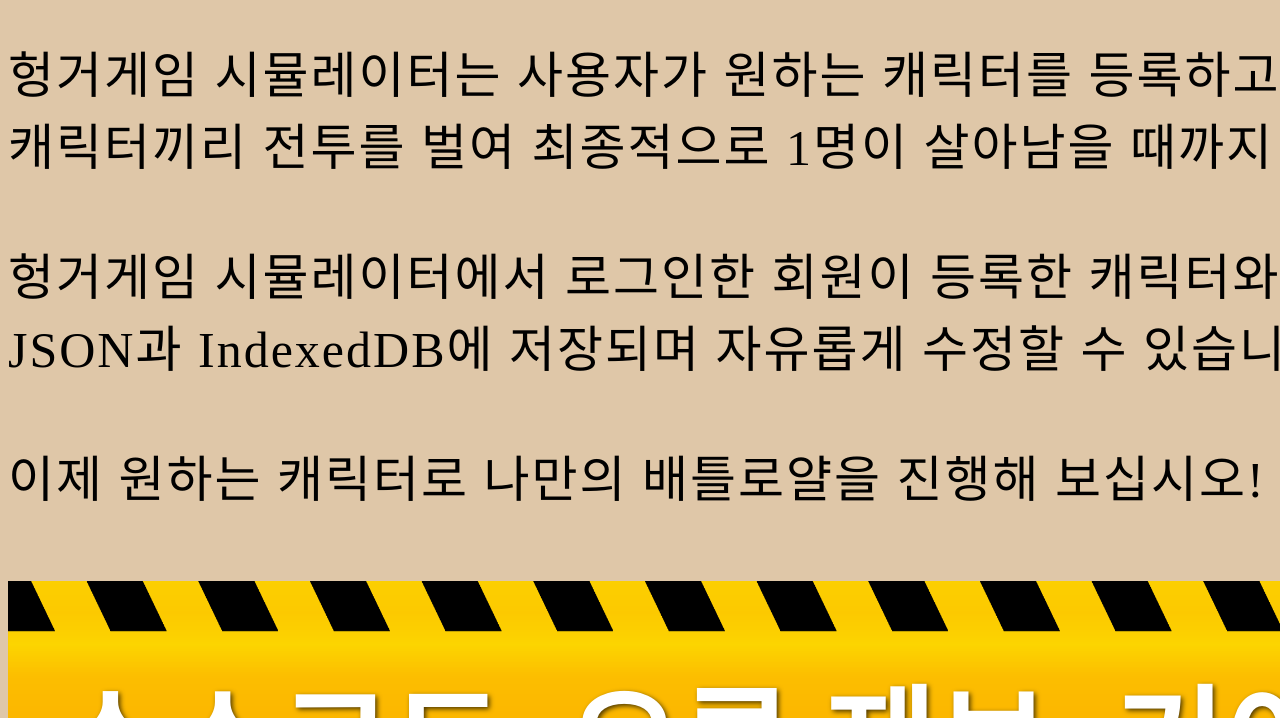
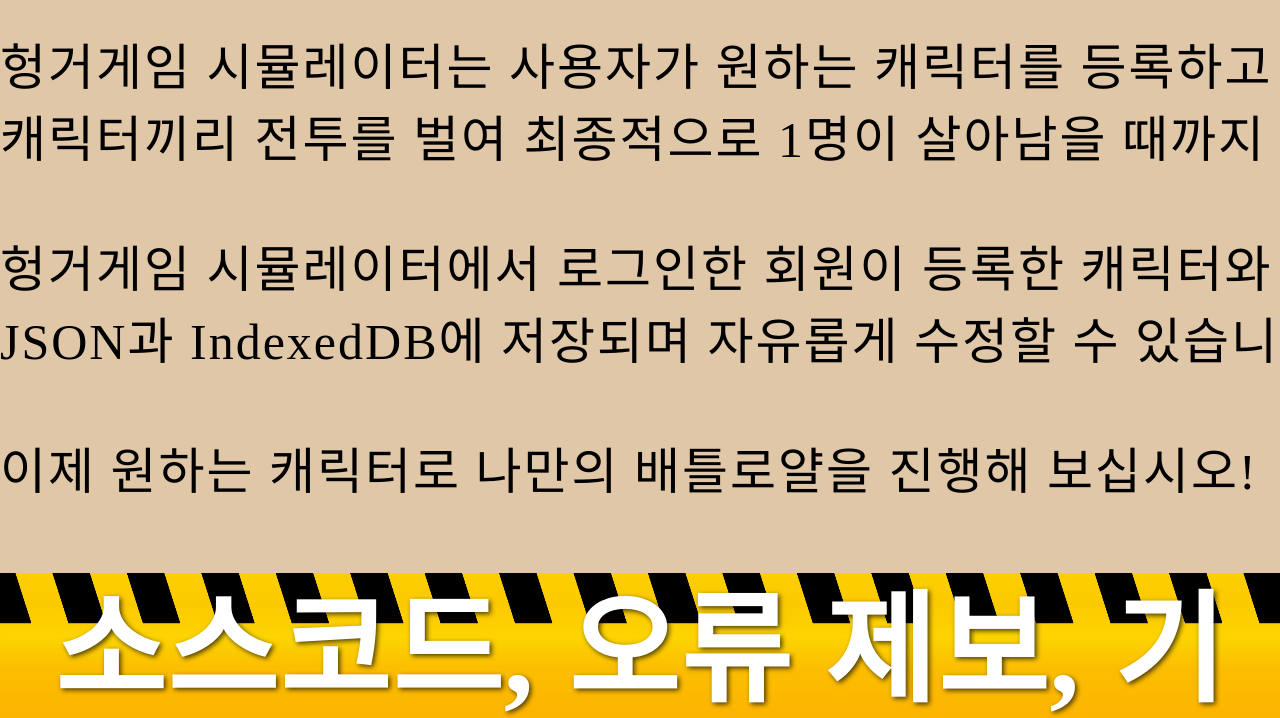
Before and after one commit to KDaeSeong/DSWorkspace, a website: page HTML/ERMain.html in a window 1280 px wide. Shown: the part 523-1241 px from the top of the page. Drawn offline with Linux system fonts and the light colour scheme; a web font is replaced by a local one.

Commit message:
헝거게임 커밋

```diff
--- a/CSS/ERMain.css
+++ b/CSS/ERMain.css
@@ -1,8 +1,7 @@
 body{
     background-color: rgb(223, 199, 168);
-    width: 1920px;
-    height: auto;
     box-sizing: border-box;
+    margin: 0;
 }
 
 main{
--- a/JS/ERSignIn.js
+++ b/JS/ERSignIn.js
@@ -148,6 +148,7 @@ document.getElementById("userName").addEventListener("keyup", function(){
         checkName.style.color = "red";
     }
 });
+
 
 document.getElementById("searchAddress").addEventListener("click", (event) => {
     // 기본 동작 막기
```
